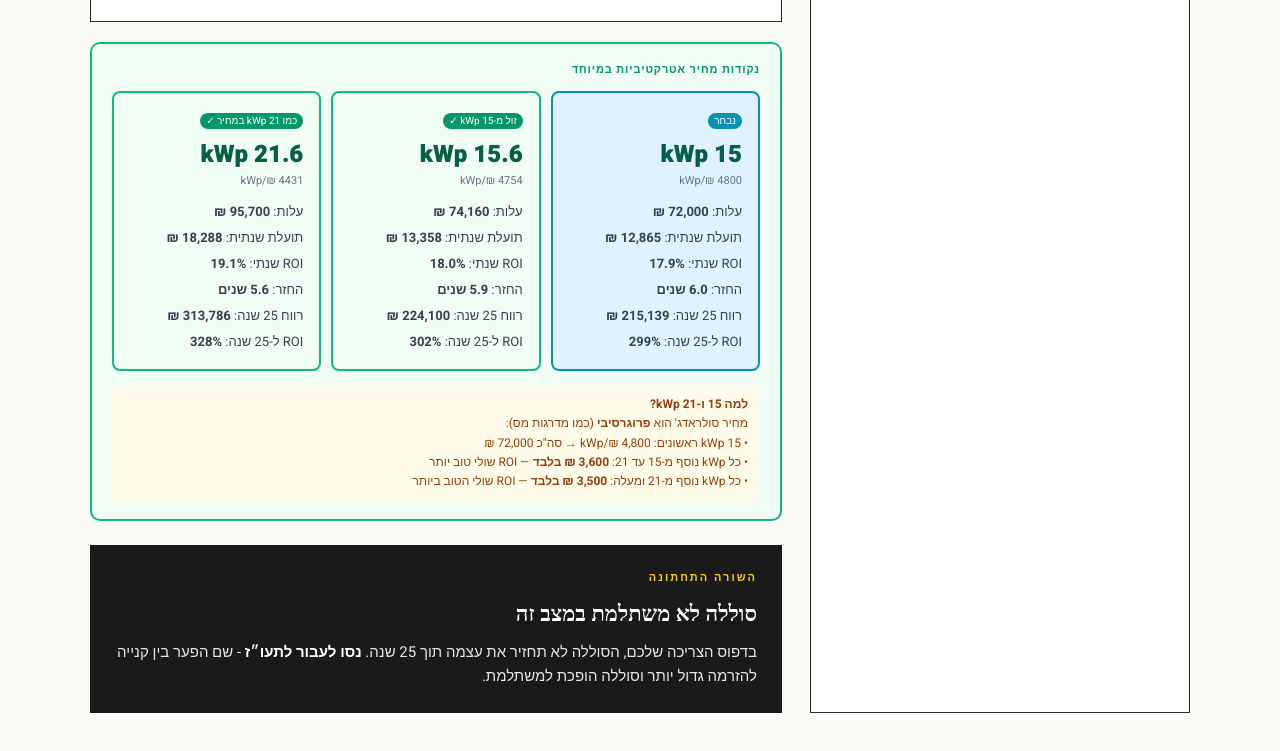
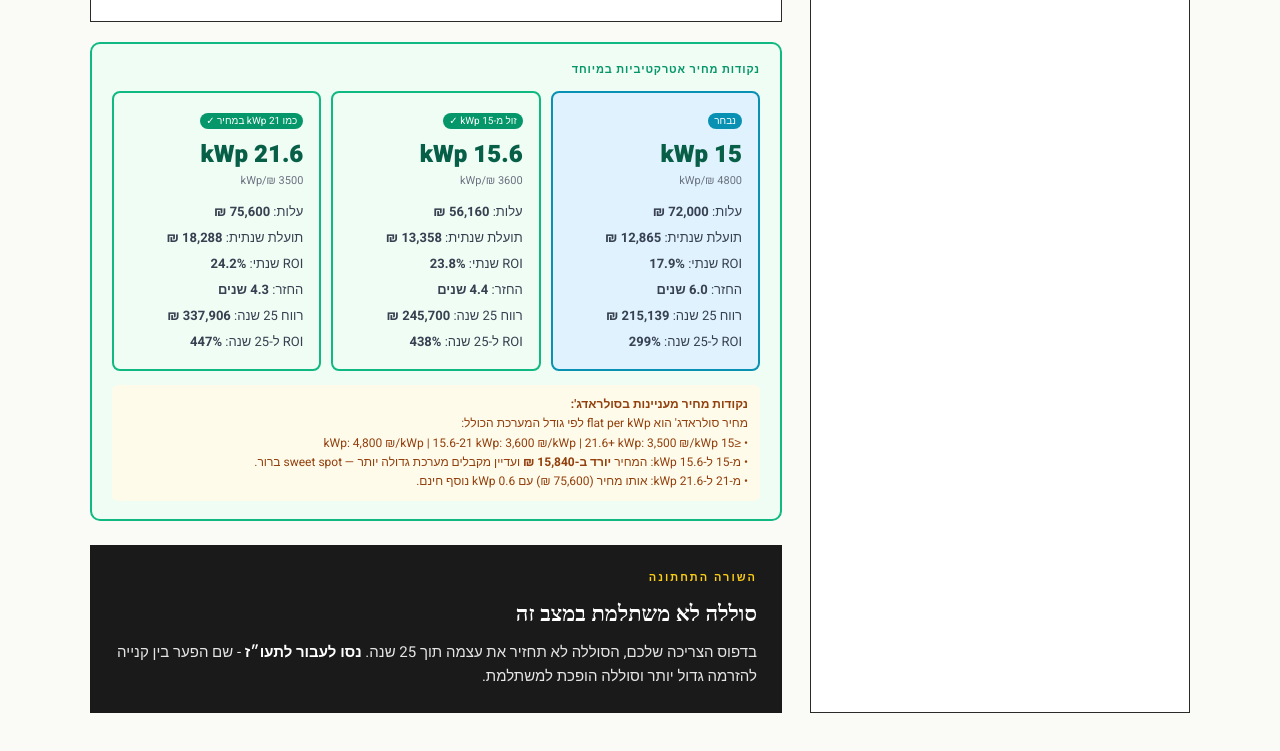
Before and after one commit to ariels-sillypurple/solar-calculator, a plain HTML site: page index.html in a window 1280 px wide. Shown: the part 1536-2287 px from the top of the page. Drawn offline with Linux system fonts and the light colour scheme; a web font is replaced by a local one.

Commit message:
Update index.html

```diff
--- a/index.html
+++ b/index.html
@@ -631,11 +631,11 @@ function calculateCostByProvider(size, provider) {
     const closest = keys.reduce((prev, curr) => Math.abs(curr - size) < Math.abs(prev - size) ? curr : prev);
     return voltaPrices[closest];
   } else {
-    // SolarEdge: progressive pricing (like tax brackets)
-    // First 15 kWp at 4,800 | next kWp (15-21) at 3,600 | beyond 21 at 3,500
-    if (size <= 15) return size * 4800;
-    if (size <= 21) return 15 * 4800 + (size - 15) * 3600;
-    return 15 * 4800 + 6 * 3600 + (size - 21) * 3500;
+    // SolarEdge: flat per kWp by tier (entire system at one rate)
+    // ≤15 kWp: 4,800/kWp | >15 to ≤21: 3,600/kWp | >21: 3,500/kWp
+    if (size <= 15) return Math.round(size * 4800);
+    if (size <= 21) return Math.round(size * 3600);
+    return Math.round(size * 3500);
   }
 }
 
@@ -782,7 +782,7 @@ const ALL_SIZES = [8.4,9,9.6,10.2,10.8,11.4,12,12.6,13.2,13.8,14.4,15,
 // Real sweet spots: where tier break makes the size cheaper or equal to the previous size
 // 15 kWp = 54,000 ₪ (3,600/kWp) vs 14.4 kWp = 54,720 ₪ (3,800/kWp) → 15 kWp is 720₪ CHEAPER!
 // 21 kWp = 73,500 ₪ (3,500/kWp) vs 20.4 kWp = 73,440 ₪ (3,600/kWp) → 21 kWp is 60₪ more, 0.6 kWp bigger
-const TIER_SWEET_SPOTS = [15, 21];
+const TIER_SWEET_SPOTS = [15.6, 21.6];
 
 function findOptimalSize() {
   if (!$('optimalBanner')) return;
@@ -846,11 +846,11 @@ function findOptimalSize() {
     </div>
     <div style="display:flex;gap:10px;flex-wrap:wrap;">${rows}</div>
     <div style="margin-top:14px;padding:10px 12px;background:#fffbeb;border-radius:6px;font-size:12px;color:#92400e;line-height:1.6;">
-      <strong>למה 15 ו-21 kWp?</strong><br>
-      מחיר סולראדג' הוא <strong>פרוגרסיבי</strong> (כמו מדרגות מס):<br>
-      • 15 kWp ראשונים: 4,800 ₪/kWp → סה"כ 72,000 ₪<br>
-      • כל kWp נוסף מ-15 עד 21: <strong>3,600 ₪ בלבד</strong> — ROI שולי טוב יותר<br>
-      • כל kWp נוסף מ-21 ומעלה: <strong>3,500 ₪ בלבד</strong> — ROI שולי הטוב ביותר
+      <strong>נקודות מחיר מעניינות בסולראדג':</strong><br>
+      מחיר סולראדג' הוא flat per kWp לפי גודל המערכת הכולל:<br>
+      • ≤15 kWp: 4,800 ₪/kWp | 15.6-21 kWp: 3,600 ₪/kWp | 21.6+ kWp: 3,500 ₪/kWp<br>
+      • מ-15 ל-15.6 kWp: המחיר <strong>יורד ב-15,840 ₪</strong> ועדיין מקבלים מערכת גדולה יותר — sweet spot ברור.<br>
+      • מ-21 ל-21.6 kWp: אותו מחיר (75,600 ₪) עם 0.6 kWp נוסף חינם.
     </div>`;
 }
 
```
